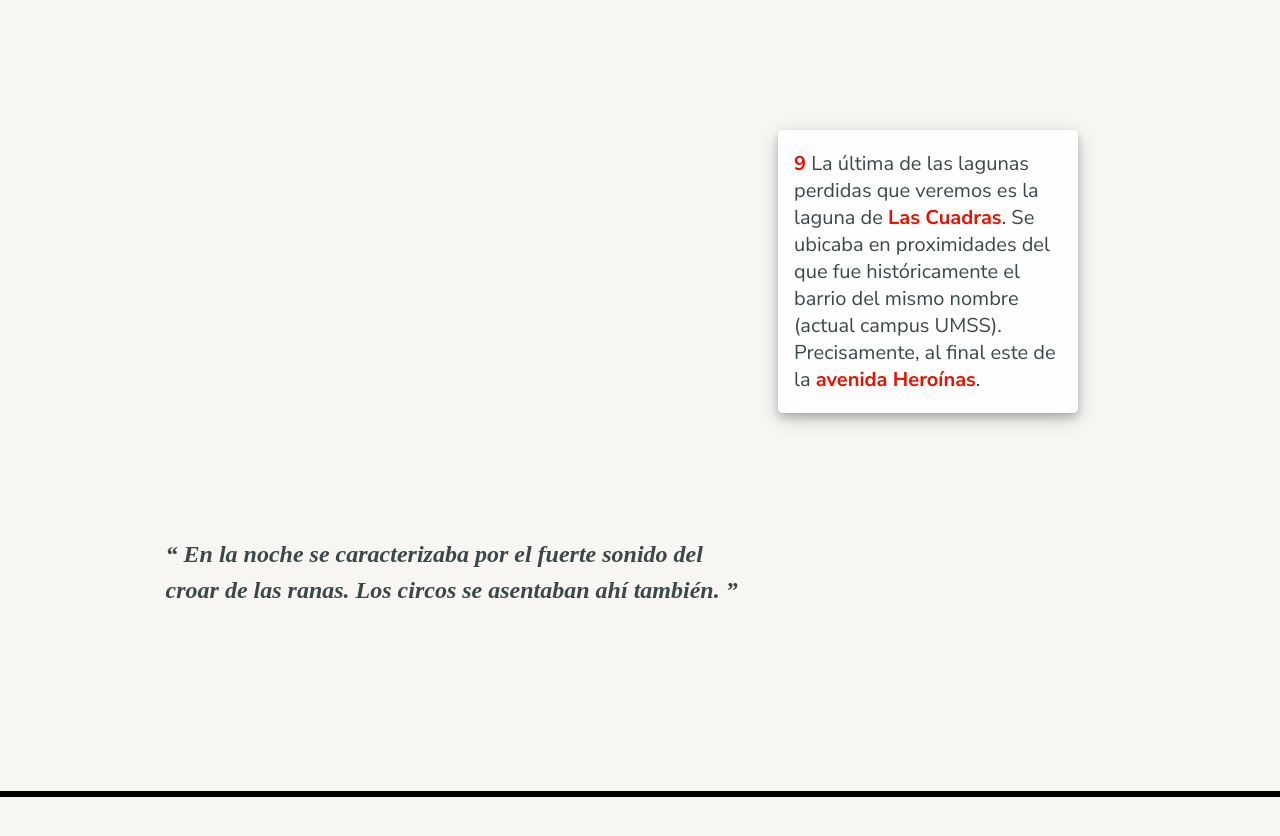
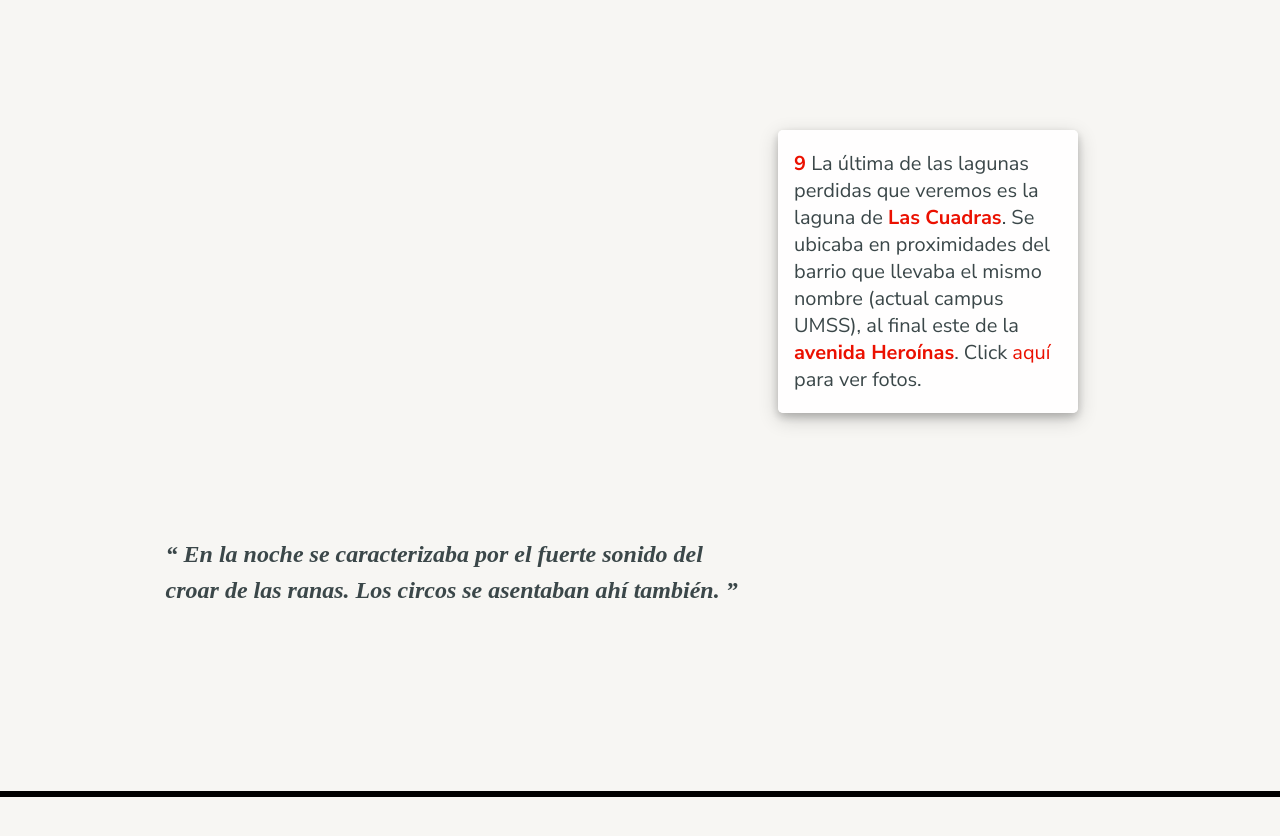
Before and after one commit to fabrizzio-gz/cocha-lagunas, a plain HTML site: page index.html in a window 1280 px wide. Shown: the part 8700-9536 px from the top of the page. Drawn offline with Linux system fonts and the light colour scheme; a web font is replaced by a local one.

Commit message:
(feat) Add text button to see lake cuadras pictures

```diff
--- a/index.html
+++ b/index.html
@@ -153,9 +153,9 @@
         <p>
           <strong>9</strong> La última de las lagunas perdidas que veremos es la
           laguna de <strong>Las Cuadras</strong>. Se ubicaba en proximidades del
-          que fue históricamente el barrio del mismo nombre (actual campus
-          UMSS). Precisamente, al final este de la
-          <strong>avenida Heroínas</strong>.
+          barrio que llevaba el mismo nombre (actual campus UMSS), al final este
+          de la <strong>avenida Heroínas</strong>. Click
+          <span id="photos-cuadras">aquí</span> para ver fotos.
         </p>
       </div>
       <blockquote>
--- a/slideshow.js
+++ b/slideshow.js
@@ -132,3 +132,7 @@ document.querySelector("#photos-cuellar").addEventListener("click", () => {
 document.querySelector("#photos-sarco").addEventListener("click", () => {
   director.start(sarcoSlideShow);
 });
+
+document.querySelector("#photos-cuadras").addEventListener("click", () => {
+  director.start(cuadrasSlideShow);
+});
```
